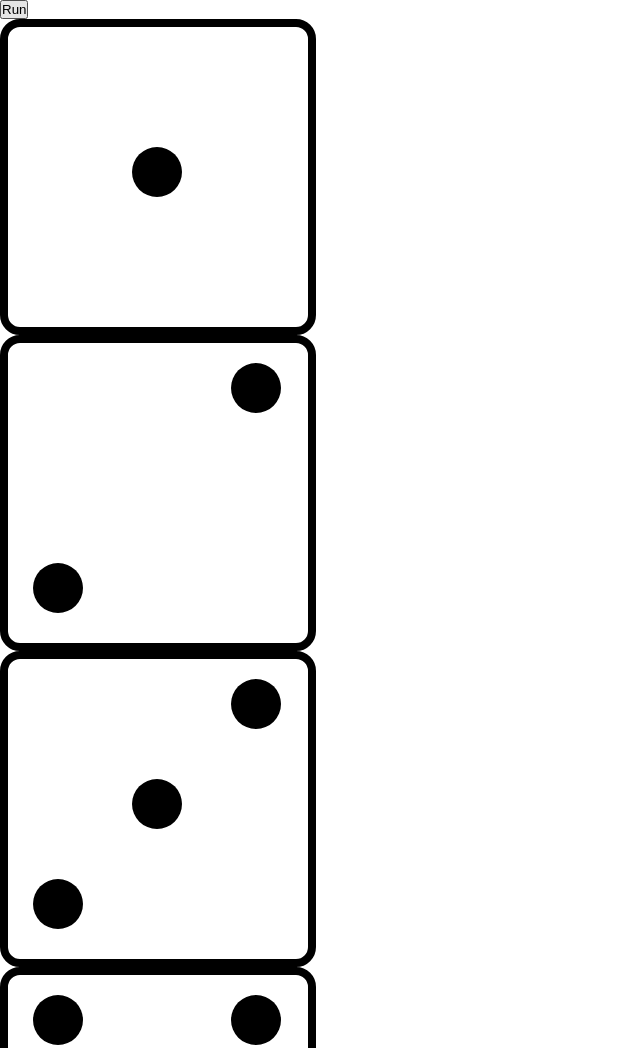
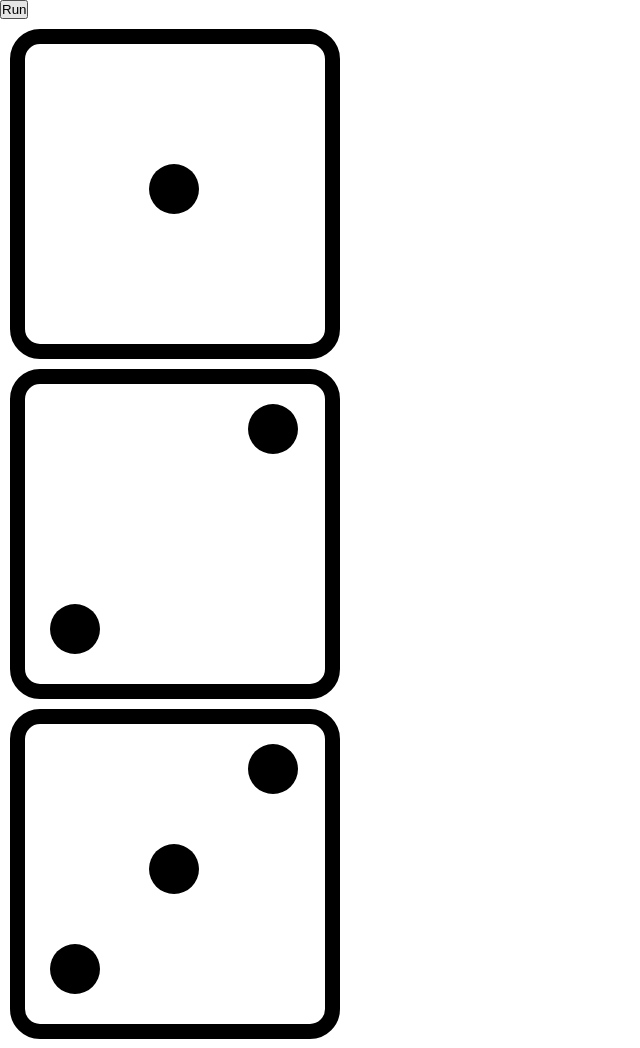
Before and after one commit to AndersDeath/dice-game, a plain HTML site: page index.html in a window 1280 px wide. Shown: the top 1048 px of the page, without its empty margins (0-640 px from the left). Drawn offline with Linux system fonts and the light colour scheme.

Commit message:
update style

```diff
--- a/style.css
+++ b/style.css
@@ -9,9 +9,9 @@
     display: flex;
     flex-direction: row;
     flex-wrap: wrap;
-    border-radius: 20px;
-    border: 8px solid #000;
-
+    border-radius: 30px;
+    border: 15px solid #000;
+    margin: 10px;
 }
 
 .column {
```
